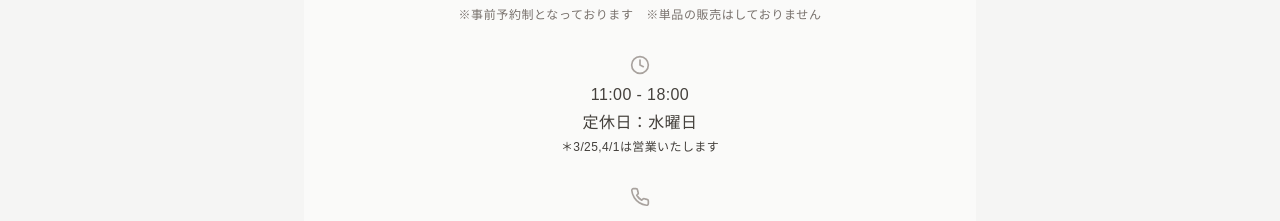
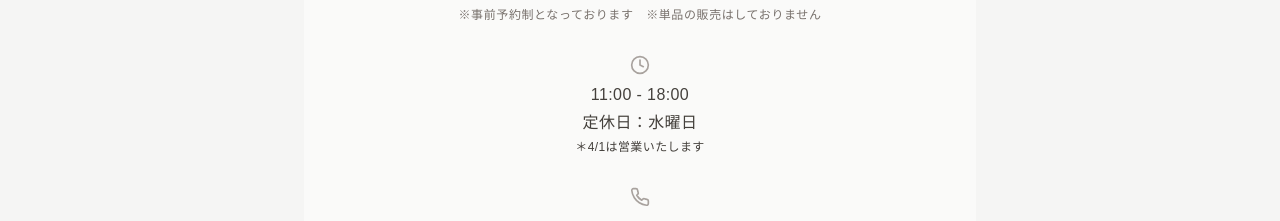
Before and after one commit to satosii/Hanaya-ikka, a React (Vite) app in the folder build_work/: page / in a window 1280 px wide. Shown: the part 4320-4541 px from the top of the page. Built offline with nearby package versions, Linux system fonts and the light colour scheme.

Commit message:
fix: remove 3/25 from calendar and opening dates

```diff
--- a/build_work/src/App.jsx
+++ b/build_work/src/App.jsx
@@ -255,9 +255,8 @@ const App = () => {
         const month = date.getMonth() + 1;
         const dayOfMonth = date.getDate();
 
-        // Special opening days: 2026/03/25 and 2026/04/01
+        // Special opening days: 2026/04/01
         if (isSpecialBusinessPeriod && year === 2026 && (
-            (month === 3 && dayOfMonth === 25) ||
             (month === 4 && dayOfMonth === 1)
         )) {
             return true;
@@ -681,7 +680,7 @@ const App = () => {
                                     <div className="text-stone-700 tracking-wide">
                                         <p className="mb-1">11:00 - 18:00</p>
                                         <p>定休日：水曜日</p>
-                                        {isSpecialBusinessPeriod && <p className="text-xs mt-1">＊3/25,4/1は営業いたします</p>}
+                                        {isSpecialBusinessPeriod && <p className="text-xs mt-1">＊4/1は営業いたします</p>}
                                     </div>
                                 </div>
 
@@ -910,7 +909,7 @@ const App = () => {
                                             />
                                         </div>
                                         <p className="text-xs text-red-500 mt-2 text-center tracking-wide font-bold">
-                                            ※水曜定休となります{isSpecialBusinessPeriod && "（＊3/25,4/1は営業いたします）"}<br />
+                                            ※水曜定休となります{isSpecialBusinessPeriod && "（＊4/1は営業いたします）"}<br />
                                             ※日曜日は事前予約分のみのご対応となります<br />（当日のご注文不可）
                                         </p>
 
```
